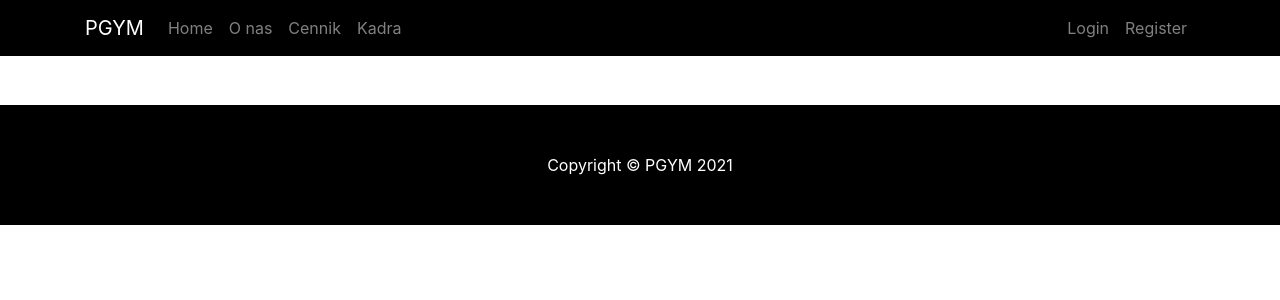
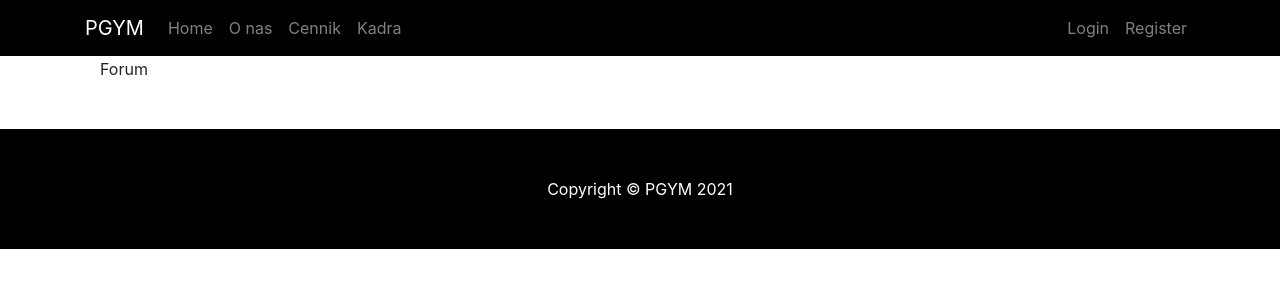
Before and after one commit to panjacob/PGYM-esilownia, a React (Create React App) app in the folder frontend/esilownia/: page /forum in a window 1280 px wide. Shown: the top 300 px of the page. Built offline with nearby package versions, Linux system fonts and the light colour scheme.

Commit message:
Dodanie podwidoku dla Forum

```diff
--- a/frontend/esilownia/src/App.js
+++ b/frontend/esilownia/src/App.js
@@ -21,6 +21,7 @@ import GroupOfferDetails from "./Views/Group_offer_details";
 import Chat from "./Views/Chat";
 import Training_trainer from "./Views/Training_trainer";
 import Payment_history from "./Views/Payment_history";
+import Forum from "./Views/Forum";
 
 function App() {
     return (
@@ -47,6 +48,7 @@ function App() {
                     <Route path="/grupa_szczegóły" exact component={() => <GroupOfferDetails/>}/>
                     <Route path="/wiadomości" exact component={() => <Chat/>}/>
                     <Route path="/historia_płatności" exact component={() => <Payment_history/>}/>
+                    <Route path="/forum" exact component={() => <Forum/>}/>
                 </Switch>
                 <Footer/>
             </Router>
--- /dev/null
+++ b/frontend/esilownia/src/Views/Forum.js
@@ -0,0 +1,17 @@
+import React from "react";
+import 'bootstrap/dist/css/bootstrap.min.css';
+import ForumTopicsList from "../components/Forum/Forum_Topics_list";
+
+function Forum() {
+    return (
+        <div className="forum">
+            <div className="container">
+
+                <ForumTopicsList></ForumTopicsList>
+
+            </div>
+        </div>
+    );
+}
+
+export default Forum;
--- a/frontend/esilownia/src/Views/Index.js
+++ b/frontend/esilownia/src/Views/Index.js
@@ -20,3 +20,4 @@ export { default as TrainingJisti } from "./Trening_Jitsi";
 export { default as GroupOfferDetails } from "./Group_offer_details";
 export { default as Chat } from "./Chat";
 export { default as PaymentHistory } from "./Payment_history";
+export { default as Forum } from "./Forum";
--- /dev/null
+++ b/frontend/esilownia/src/components/Forum/Forum_Topics_list.js
@@ -0,0 +1,16 @@
+import React from "react";
+import 'bootstrap/dist/css/bootstrap.min.css';
+
+function ForumTopicsList() {
+    return (
+        <div className="forumTopicsList">
+            <div className="container">
+
+                    Forum
+
+            </div>
+        </div>
+    );
+}
+
+export default ForumTopicsList;
--- a/frontend/esilownia/src/components/Template/Header.js
+++ b/frontend/esilownia/src/components/Template/Header.js
@@ -206,6 +206,11 @@ function Header(props) {
                                     <Nav.Link href="/dieta">Dieta</Nav.Link>
                                     : ""
                             }
+                            {
+                                localStorage.getItem('access_token') ?
+                                    <Nav.Link href="/forum">Forum</Nav.Link>
+                                    : ""
+                            }
                         </Nav>
                         {
                             localStorage.getItem('access_token') ? (
```
